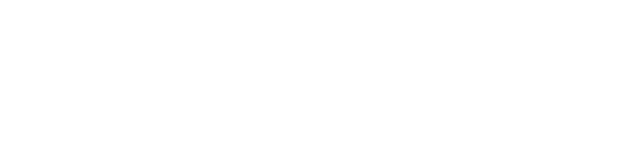
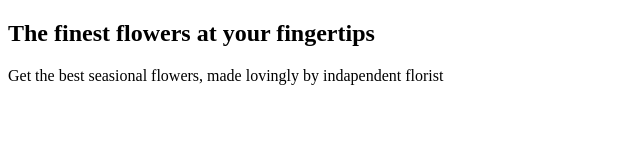
Before and after one commit to piokylo/Furneauxs, a plain HTML site: page index.html in a window 1280 px wide. Shown: the whole page, without its empty margins (0-640 px from the left). Drawn offline with Linux system fonts and the light colour scheme.

Commit message:
Updated index

```diff
--- a/index.html
+++ b/index.html
@@ -10,7 +10,14 @@
 
 
     </header>
-    <section class="hero"></section>
+    <section class="hero">
+        <div>
+             <h1> The finest flowers at your fingertips </h1>
+             <p> Get the best seasional flowers, made lovingly by indapendent florist </p>
+
+        </div>
+
+    </section>
     <section class="flowers"></section>
     <section class="quotes"></section>
     <section class="hero chair"></section>
```
